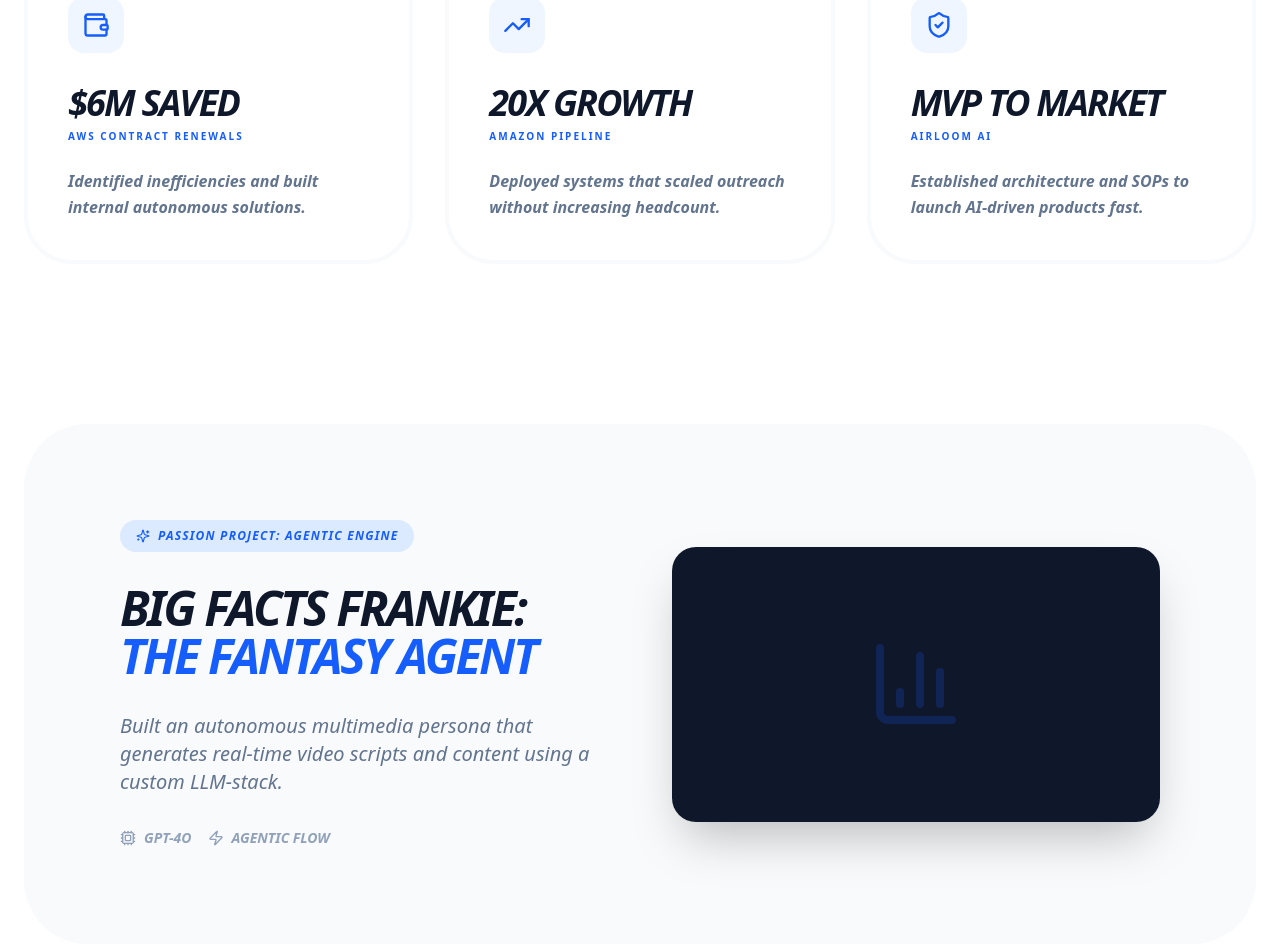
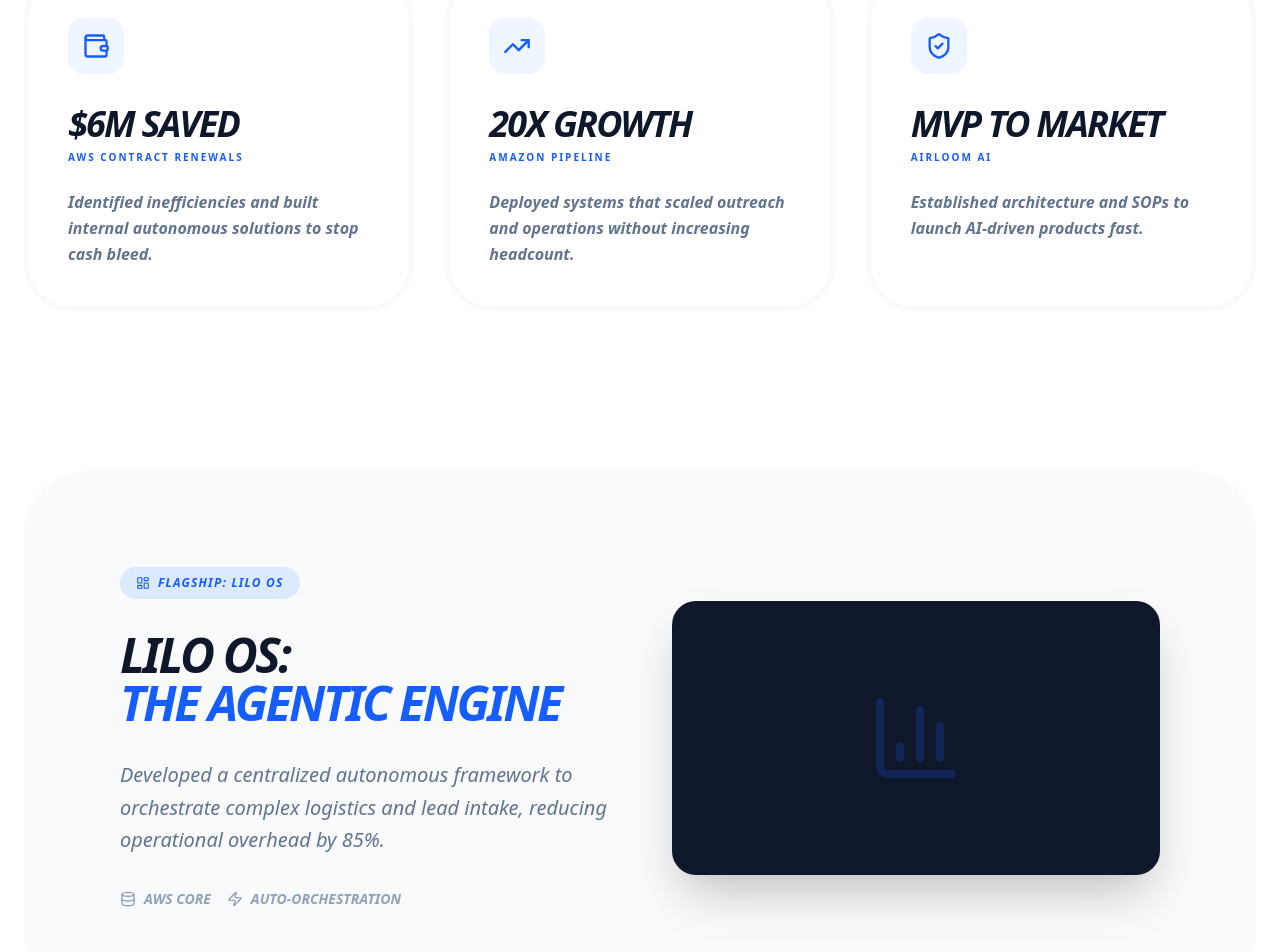
Before and after one commit to bombayway-png/portfolio-2026, a Next.js app: page / in a window 1280 px wide. Shown: the part 945-1897 px from the top of the page. Built offline with nearby package versions, Linux system fonts and the light colour scheme.

Commit message:
Update page.tsx

```diff
--- a/app/page.tsx
+++ b/app/page.tsx
@@ -4,7 +4,7 @@ import React, { useState } from 'react';
 import Image from 'next/image';
 import { motion, AnimatePresence } from 'framer-motion';
 import {
-  ShieldCheck, TrendingUp, Wallet, X, Zap, Cpu, BarChart3, Sparkles
+  ShieldCheck, TrendingUp, Wallet, X, Zap, Cpu, BarChart3, Sparkles, LayoutDashboard, Database
 } from 'lucide-react';
 
 type FilterState = 'intake' | null;
@@ -28,7 +28,7 @@ export default function Home() {
 
   return (
     <div className="min-h-screen bg-white text-slate-900 font-sans selection:bg-blue-100 overflow-x-hidden">
-      {/* --- Navigation --- */}
+      {/* Navigation */}
       <nav className="fixed top-0 w-full z-50 bg-white/80 backdrop-blur-md border-b border-slate-100 h-20 flex items-center px-6">
         <div className="max-w-7xl mx-auto w-full flex justify-between items-center">
           <div className="flex items-center gap-2 font-black italic uppercase">
@@ -44,14 +44,14 @@ export default function Home() {
       </nav>
 
       <main className="max-w-7xl mx-auto px-6 pt-48 pb-24 text-left">
-        {/* --- Hero Section --- */}
+        {/* HERO SECTION WITH HEADSHOT */}
         <section className="flex flex-col md:flex-row gap-16 items-center mb-32">
           <div className="flex-1">
             <h1 className="text-6xl md:text-8xl font-black tracking-tighter leading-[0.85] mb-10 italic uppercase">
               Scale Your Operations. <br />
               <span className="text-blue-600">Remove the &quot;Human.&quot;</span>
             </h1>
-            <p className="text-xl md:text-2xl text-slate-500 max-w-2xl font-medium italic mb-12">
+            <p className="text-xl md:text-2xl text-slate-500 max-w-2xl font-medium italic mb-12 leading-relaxed">
               Deploy intelligent agentic engines to automate complex workflows. Architected by an expert with 10+ years at <strong>Amazon, AWS, and Microsoft</strong>.
             </p>
             <button onClick={() => setActiveFilter('intake')} className="bg-blue-600 text-white px-10 py-5 rounded-full text-xl font-black hover:scale-105 transition-all shadow-2xl shadow-blue-100 italic uppercase">
@@ -63,14 +63,38 @@ export default function Home() {
           </div>
         </section>
 
-        {/* --- Outcome Metric Cards --- */}
+        {/* OUTCOME CARDS */}
         <section className="mb-40 grid grid-cols-1 md:grid-cols-3 gap-8">
-            <ProofCard icon={Wallet} metric="$6M Saved" context="AWS Contract Renewals" app="Identified inefficiencies and built internal autonomous solutions." />
-            <ProofCard icon={TrendingUp} metric="20x Growth" context="Amazon Pipeline" app="Deployed systems that scaled outreach without increasing headcount." />
+            <ProofCard icon={Wallet} metric="$6M Saved" context="AWS Contract Renewals" app="Identified inefficiencies and built internal autonomous solutions to stop cash bleed." />
+            <ProofCard icon={TrendingUp} metric="20x Growth" context="Amazon Pipeline" app="Deployed systems that scaled outreach and operations without increasing headcount." />
             <ProofCard icon={ShieldCheck} metric="MVP to Market" context="Airloom AI" app="Established architecture and SOPs to launch AI-driven products fast." />
         </section>
 
-        {/* --- Passion Project (Agentic Engine) --- */}
+        {/* NEW: LILO OS DESCRIPTION */}
+        <section className="bg-slate-50 rounded-[4rem] p-12 md:p-24 mb-16">
+          <div className="grid grid-cols-1 md:grid-cols-2 gap-16 items-center">
+            <div className="space-y-8">
+              <div className="inline-flex items-center gap-2 bg-blue-100 text-blue-600 px-4 py-2 rounded-full font-black text-xs uppercase tracking-widest italic">
+                <LayoutDashboard size={14}/> Flagship: LILO OS
+              </div>
+              <h3 className="text-5xl font-black italic uppercase tracking-tighter leading-none">
+                LILO OS: <br /> <span className="text-blue-600">The Agentic Engine</span>
+              </h3>
+              <p className="text-xl text-slate-500 italic font-medium leading-relaxed">
+                Developed a centralized autonomous framework to orchestrate complex logistics and lead intake, reducing operational overhead by 85%.
+              </p>
+              <div className="flex gap-4">
+                 <div className="flex items-center gap-2 font-bold text-sm italic uppercase text-slate-400"><Database size={16}/> AWS Core</div>
+                 <div className="flex items-center gap-2 font-bold text-sm italic uppercase text-slate-400"><Zap size={16}/> Auto-Orchestration</div>
+              </div>
+            </div>
+            <div className="relative aspect-video rounded-3xl overflow-hidden shadow-2xl bg-slate-900 flex items-center justify-center">
+               <BarChart3 className="text-blue-600 w-24 h-24 opacity-20" />
+            </div>
+          </div>
+        </section>
+
+        {/* BIG FACTS FRANKIE */}
         <section className="bg-slate-50 rounded-[4rem] p-12 md:p-24 mb-40">
           <div className="grid grid-cols-1 md:grid-cols-2 gap-16 items-center">
             <div className="space-y-8">
@@ -94,7 +118,7 @@ export default function Home() {
           </div>
         </section>
 
-        {/* --- Service Offerings --- */}
+        {/* SERVICES */}
         <section className="bg-slate-900 rounded-[4rem] p-12 md:p-24 text-white mb-20">
           <h2 className="text-4xl md:text-6xl font-black italic mb-20 uppercase tracking-tighter underline decoration-blue-500 underline-offset-8">What You&apos;re Buying:</h2>
           <div className="grid grid-cols-1 md:grid-cols-3 gap-16">
@@ -105,7 +129,7 @@ export default function Home() {
         </section>
       </main>
 
-      {/* --- Restored Intake Portal with 6 Questions --- */}
+      {/* RESTORED INTAKE PORTAL WITH 6 QUESTIONS */}
       <AnimatePresence>
         {activeFilter === 'intake' && (
           <motion.div initial={{ opacity: 0 }} animate={{ opacity: 1 }} exit={{ opacity: 0 }} className="fixed inset-0 z-[100] bg-white p-6 overflow-y-auto">
```
